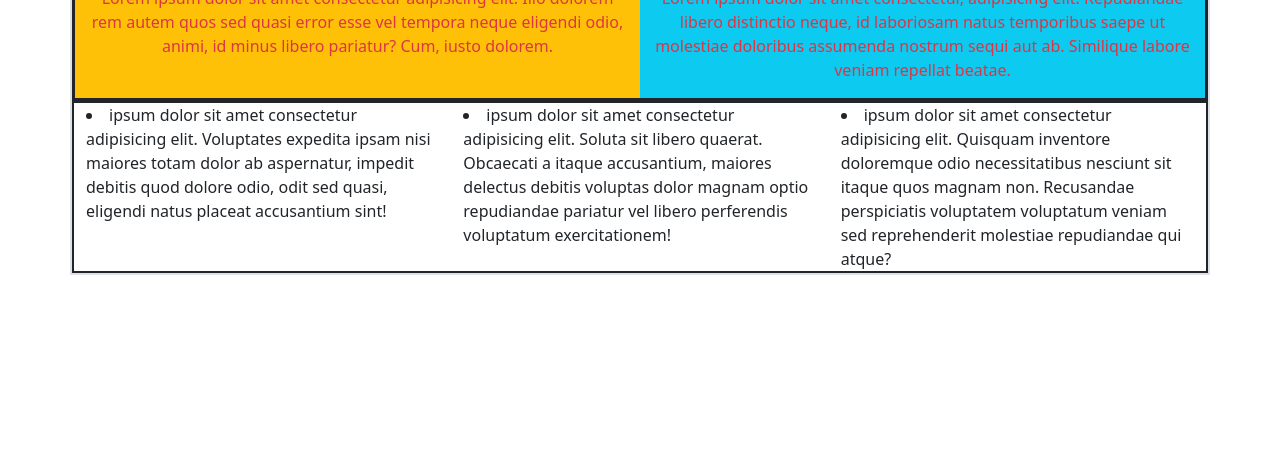
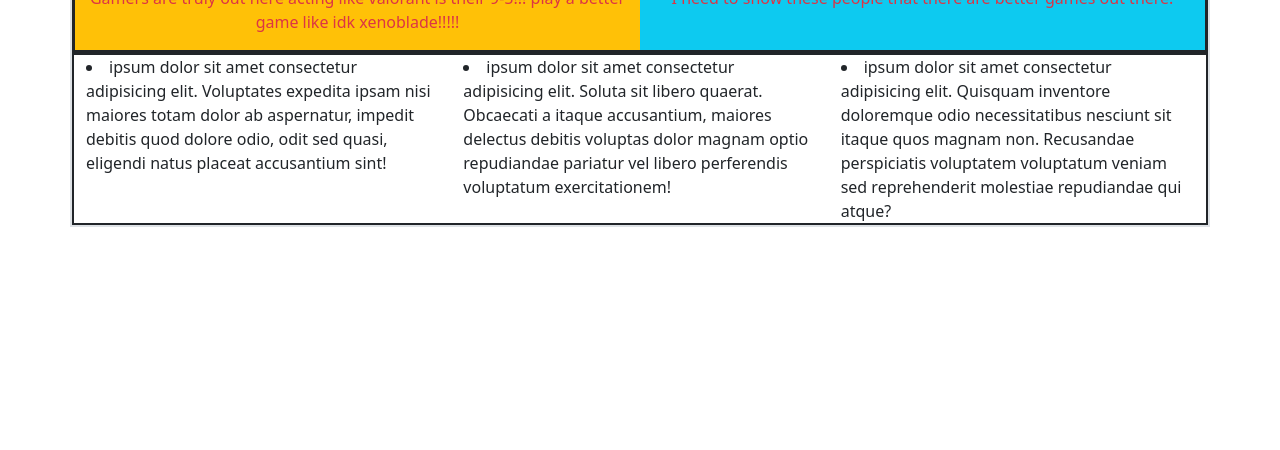
Before and after one commit to Mio3RNG/special-junfran-files, a plain HTML site: page InitialResearch.html in a window 1280 px wide. Shown: the part 350-800 px from the top of the page. Drawn offline with nearby package versions, Linux system fonts and the light colour scheme.

```diff
--- a/InitialResearch.html
+++ b/InitialResearch.html
@@ -50,11 +50,11 @@ https://getbootstrap.com/docs/5.2/layout/grid/#equal-width  -->
     <div class="row text-danger border border-3 border-dark bg-light">
       <div class="col bg-warning">
         <h1 class="display-2">Problem statement</h1>
-      <p>Lorem ipsum dolor sit amet consectetur adipisicing elit. Illo dolorem rem autem quos sed quasi error esse vel tempora neque eligendi odio, animi, id minus libero pariatur? Cum, iusto dolorem.</p>
+      <p>Gamers are truly out here acting like valorant is their 9-5!!! play a better game like idk xenoblade!!!!!</p>
       </div>
       <div class="col bg-info ">
         <h1 class="display-2">Need statement</h1>
-        <p>Lorem ipsum dolor sit amet consectetur, adipisicing elit. Repudiandae libero distinctio neque, id laboriosam natus temporibus saepe ut molestiae doloribus assumenda nostrum sequi aut ab. Similique labore veniam repellat beatae.</p>
+        <p>I need to show these people that there are better games out there.</p>
       </div>
     </div>
     <div class="row border 5 border-dark text-start">
```
Also changed, not shown: IdkRootcausepage.html (+3 -0 lines), idkCasestudypage.html (+4 -0 lines).
